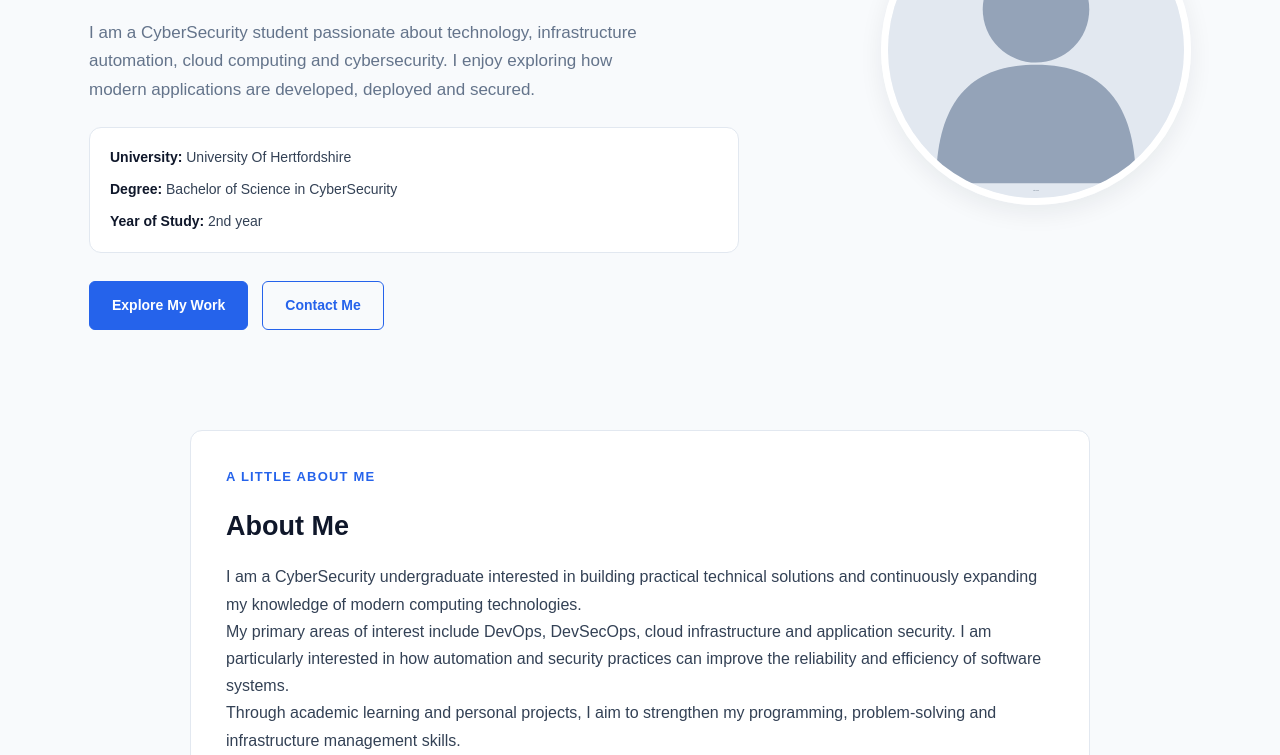
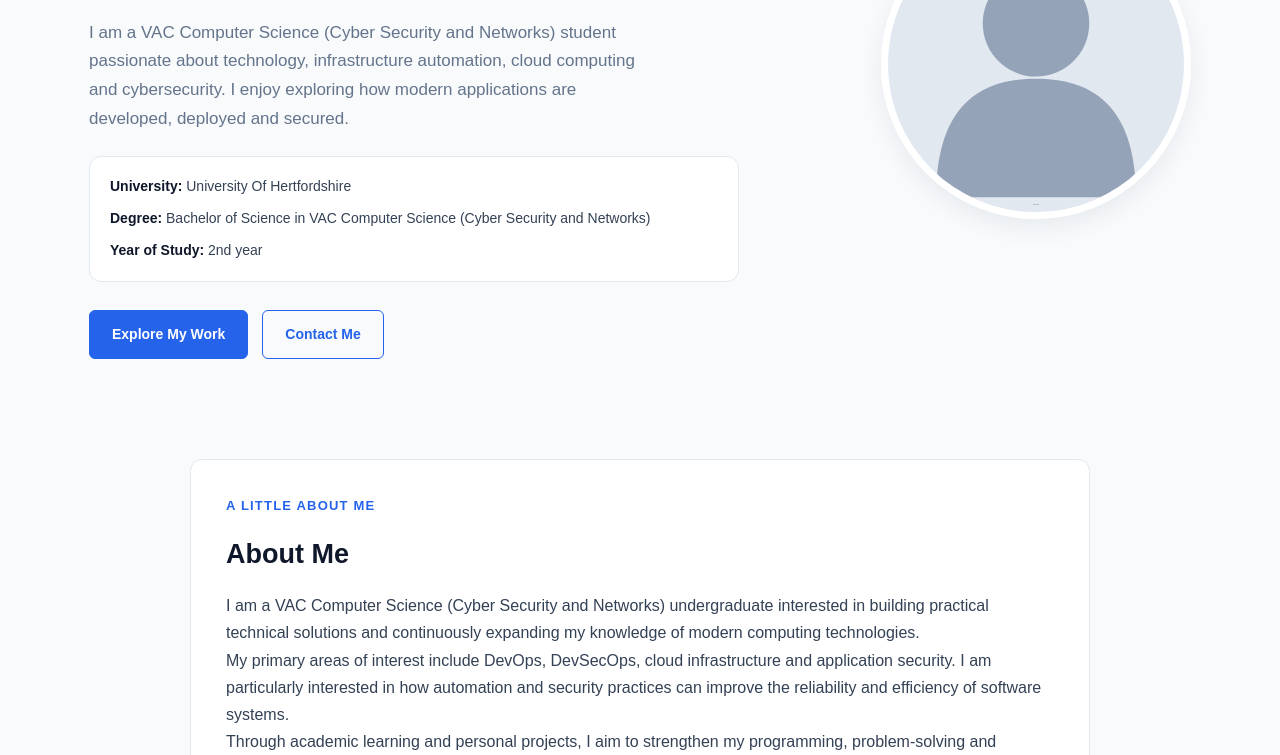
Before and after one commit to um25aac/Personal-Portfolio, a plain HTML site: page index.html in a window 1280 px wide. Shown: the part 408-1163 px from the top of the page. Drawn offline with Linux system fonts and the light colour scheme.

Commit message:
Revise educational details in index.html
Updated educational background and degree information in the About section.

```diff
--- a/index.html
+++ b/index.html
@@ -34,7 +34,6 @@
     <main>
 
         <!-- About section -->
-
 <section class="hero">
 
     <div class="hero-content">
@@ -53,7 +52,7 @@
         </h2>
 
         <p class="hero-description">
-            I am a CyberSecurity student passionate
+            I am a VAC Computer Science (Cyber Security and Networks) student passionate
             about technology, infrastructure automation,
             cloud computing and cybersecurity.
 
@@ -70,7 +69,7 @@
 
             <p>
                 <strong>Degree:</strong>
-                Bachelor of Science in CyberSecurity
+                Bachelor of Science in VAC Computer Science (Cyber Security and Networks)
             </p>
 
             <p>
@@ -117,7 +116,7 @@
     <h2>About Me</h2>
 
     <p>
-        I am a CyberSecurity undergraduate interested
+        I am a VAC Computer Science (Cyber Security and Networks) undergraduate interested
         in building practical technical solutions and
         continuously expanding my knowledge of modern
         computing technologies.
```
